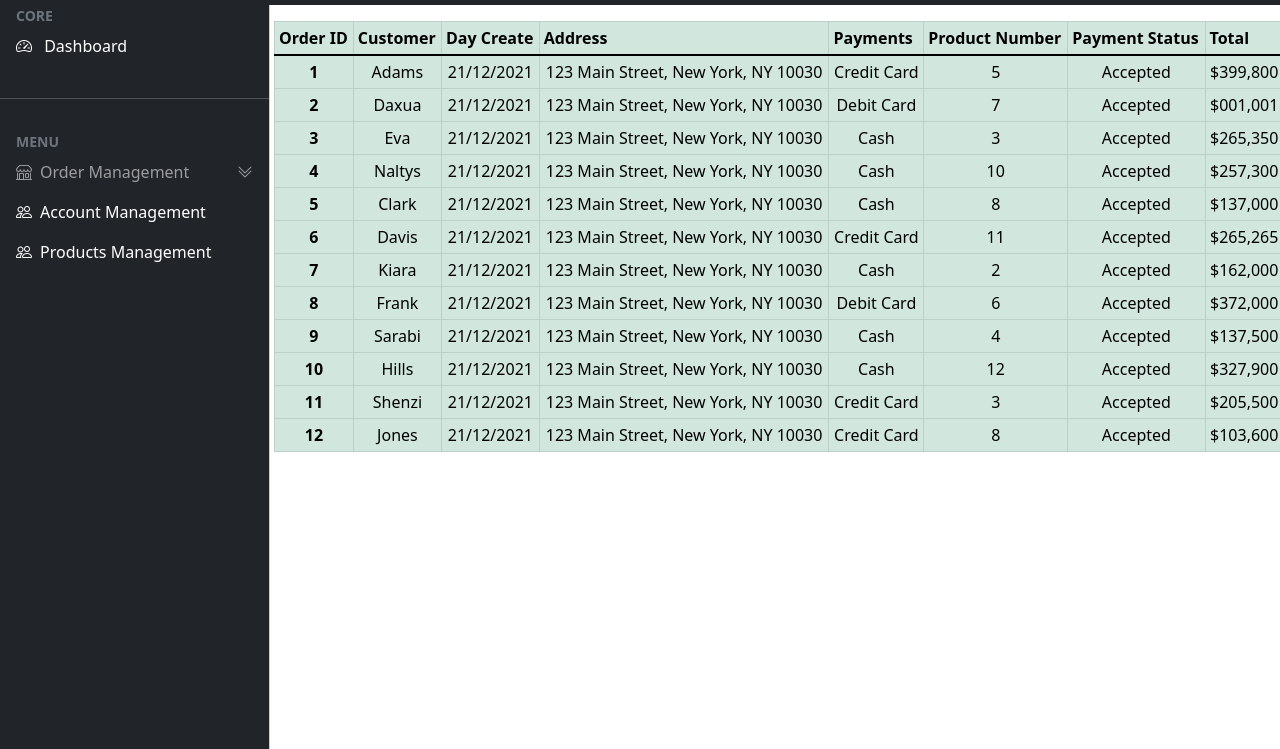
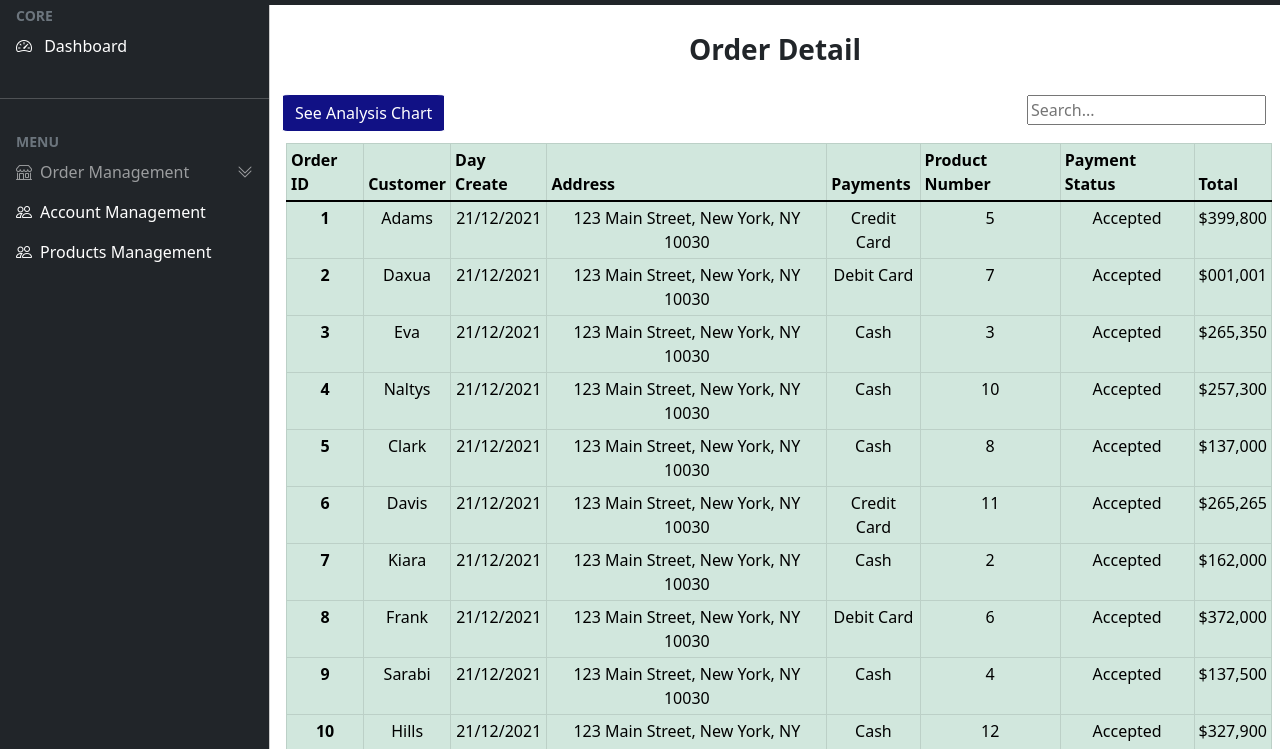
Before and after one commit to paygater/web, a plain HTML site: page order-detail.html in a window 1280 px wide. Shown: the part 51-800 px from the top of the page. Drawn offline with nearby package versions, Linux system fonts and the light colour scheme.

Commit message:
final update

```diff
--- /dev/null
+++ b/css/order-detail.css
@@ -0,0 +1,18 @@
+
+h3{
+    color: b;
+    font-weight: bold;
+    text-align: center;
+    padding: 2% 0 2% 0;
+}
+.button-header .button{
+    margin-bottom: 2%;
+    background-color: rgba(17,17,133);
+    color: white;
+    border: 1px solid white;
+    border-radius: 5%;
+}
+
+.button-header .button:hover{
+    background-color: blue;
+}
--- /dev/null
+++ b/css/order-mng.css
@@ -0,0 +1,18 @@
+
+h3{
+    color: b;
+    font-weight: bold;
+    text-align: center;
+    padding: 2% 0 2% 0;
+}
+.button-header .button{
+    margin-bottom: 2%;
+    background-color: rgba(17,17,133);
+    color: white;
+    border: 1px solid white;
+    border-radius: 5%;
+}
+
+.button-header .button:hover{
+    background-color: blue;
+}
--- a/order-detail.html
+++ b/order-detail.html
@@ -8,6 +8,7 @@
     <link rel="stylesheet" href="https://cdn.jsdelivr.net/npm/bootstrap-icons@1.7.2/font/bootstrap-icons.css">
     <link href="https://cdn.jsdelivr.net/npm/bootstrap@5.1.3/dist/css/bootstrap.min.css" rel="stylesheet" integrity="sha384-1BmE4kWBq78iYhFldvKuhfTAU6auU8tT94WrHftjDbrCEXSU1oBoqyl2QvZ6jIW3" crossorigin="anonymous">
     <link rel="stylesheet" href="./css/admin.css">
+    <link rel="stylesheet" href="./css/order-detail.css">
     <link rel="icon" href="https://img.icons8.com/dusk/64/000000/admin-settings-male.png"/>
 </head>
 <body>
@@ -137,6 +138,16 @@
 
 <!-- main content  -->
     <main class="mt-5 pt-3">
+      <div class="container">
+        <h3>Order Detail</h3>
+        <div class="d-flex justify-content-between">
+          <div class="button-header">
+            <button class="btn button">See Analysis Chart</button>
+          </div>
+          <form style="padding: 1px 2px;">
+            <input type="text" name="search" placeholder="Search...">
+          </form>
+        </div>
         <table id="tblDanhSach" class="table table-bordered table-success table-hover table-sm table-responsive  ms-1 mt-2">
             <thead>
                 <tr>
```
Also changed, not shown: order-mng.html (+11 -0 lines).
